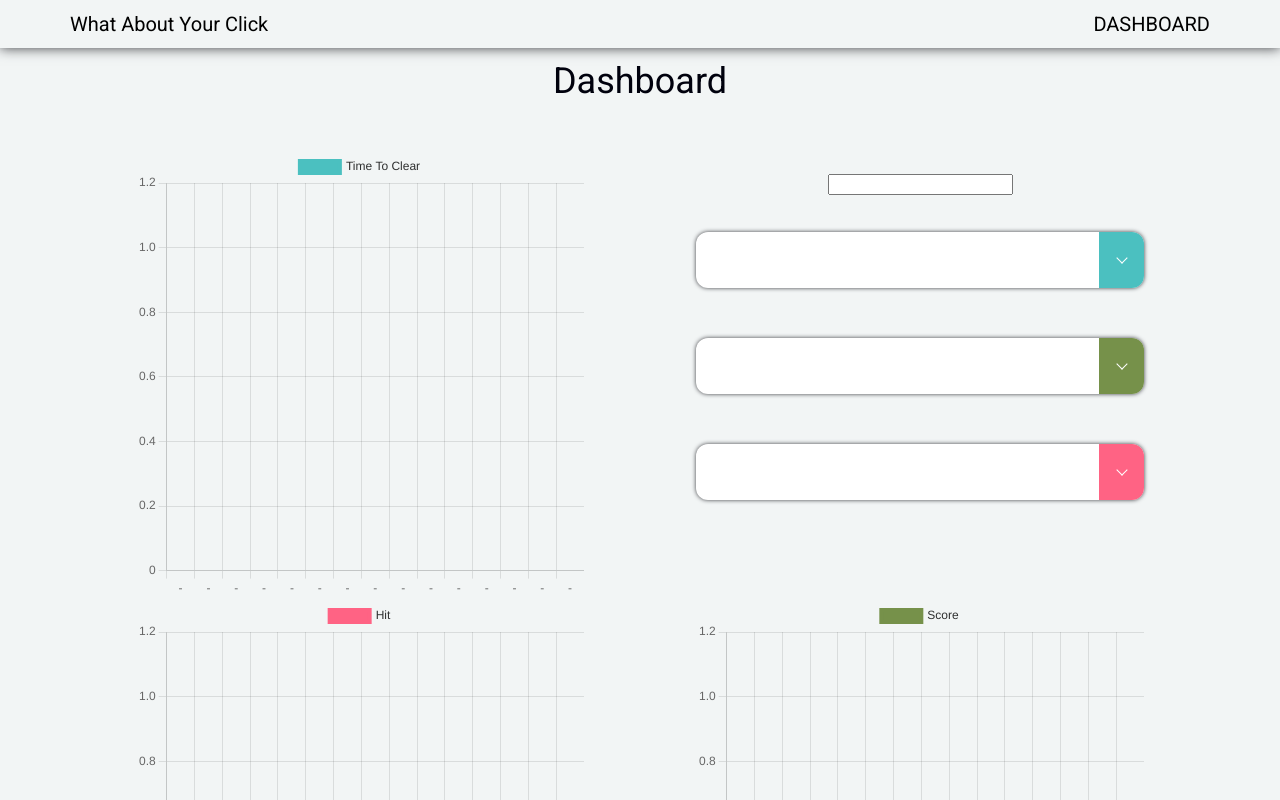
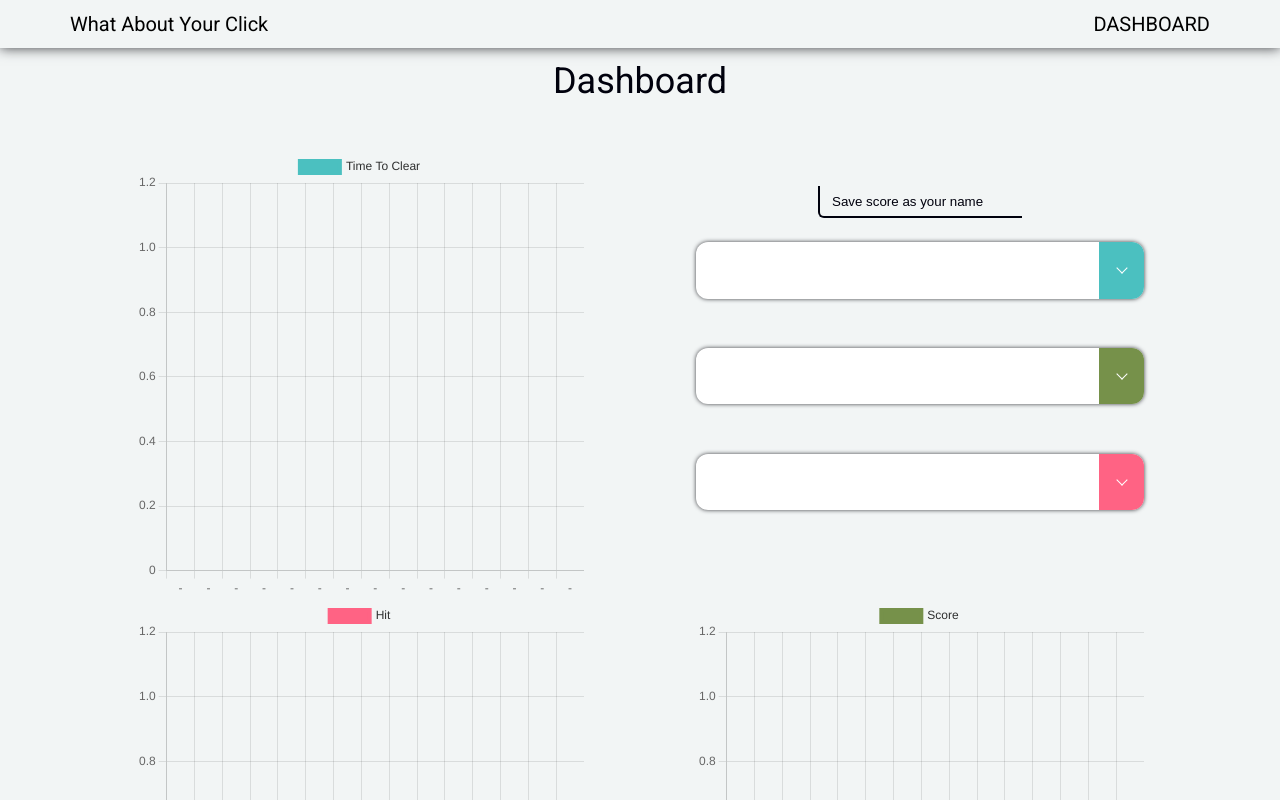
Before and after one commit to tjdwp0211/shooting-game, a Next.js app: page /board in a window 1280 px wide. Shown: the top 800 px of the page. Built offline with nearby package versions, Linux system fonts and the light colour scheme.

Commit message:
style: Filter UI #27
- Add input in Filter Component
- And add state in Filter

```diff
--- a/src/layout/pages/board/elements/Filter.tsx
+++ b/src/layout/pages/board/elements/Filter.tsx
@@ -1,14 +1,25 @@
 import React, { useCallback, useState } from "react";
 import styled from "@emotion/styled";
 import { SelectBox } from "../../../../components";
-import { green, lightBlue, pink } from "../../../../style/palette/palette";
+import {
+  black,
+  green,
+  lightBlue,
+  pink,
+} from "../../../../style/palette/palette";
+import { PlayerNameInput } from "../../../../components/check-score/elements";
 
 function Filter() {
+  const [searchValue, setSearchValue] = useState("");
   const [{ timeSelect, scoreSelect, hitsSelect }, setSelectBoxView] = useState({
     timeSelect: false,
     scoreSelect: false,
     hitsSelect: false,
   });
+
+  const handleOnChange = (e: React.ChangeEvent<HTMLInputElement>) => {
+    setSearchValue(e.target.value);
+  };
 
   const handleOptionsView = useCallback((key: string) => {
     const closeAllSelectView = {
@@ -37,7 +48,11 @@ function Filter() {
 
   return (
     <SelectBoxWrapper>
-      <input />
+      <PlayerNameInput
+        mainColor={black}
+        inputState={{ value: searchValue }}
+        handleOnChange={handleOnChange}
+      />
       <SelectBox
         view={timeSelect}
         mainColor={lightBlue}
@@ -73,18 +88,32 @@ const SelectBoxWrapper = styled.article`
   height: 80%;
   padding: 24px 0px;
   display: grid;
-  grid-template-rows: 20px 20% 20% 20%;
+  grid-template-rows: 56px 20% 2vw 20% 2vw 20%;
   align-items: center;
   justify-items: center;
-  gap: 2vw;
+  column-gap: 16px;
+  & > div:nth-of-type(1) {
+    grid-area: 2;
+  }
+  & > div:nth-of-type(2) {
+    grid-area: 4;
+  }
+  & > div:nth-of-type(3) {
+    grid-area: 6;
+  }
 
   @media (width < 1024px) {
     align-content: center;
-    @media (width < 640px) {
-      align-content: start;
-      padding: 0;
-      & > div {
-        width: 50%;
+    @media (max-width: 820px) {
+      input {
+        height: 24px;
+      }
+      @media (width < 640px) {
+        align-content: start;
+        padding: 0;
+        & > div {
+          width: 50%;
+        }
       }
     }
   }
```
